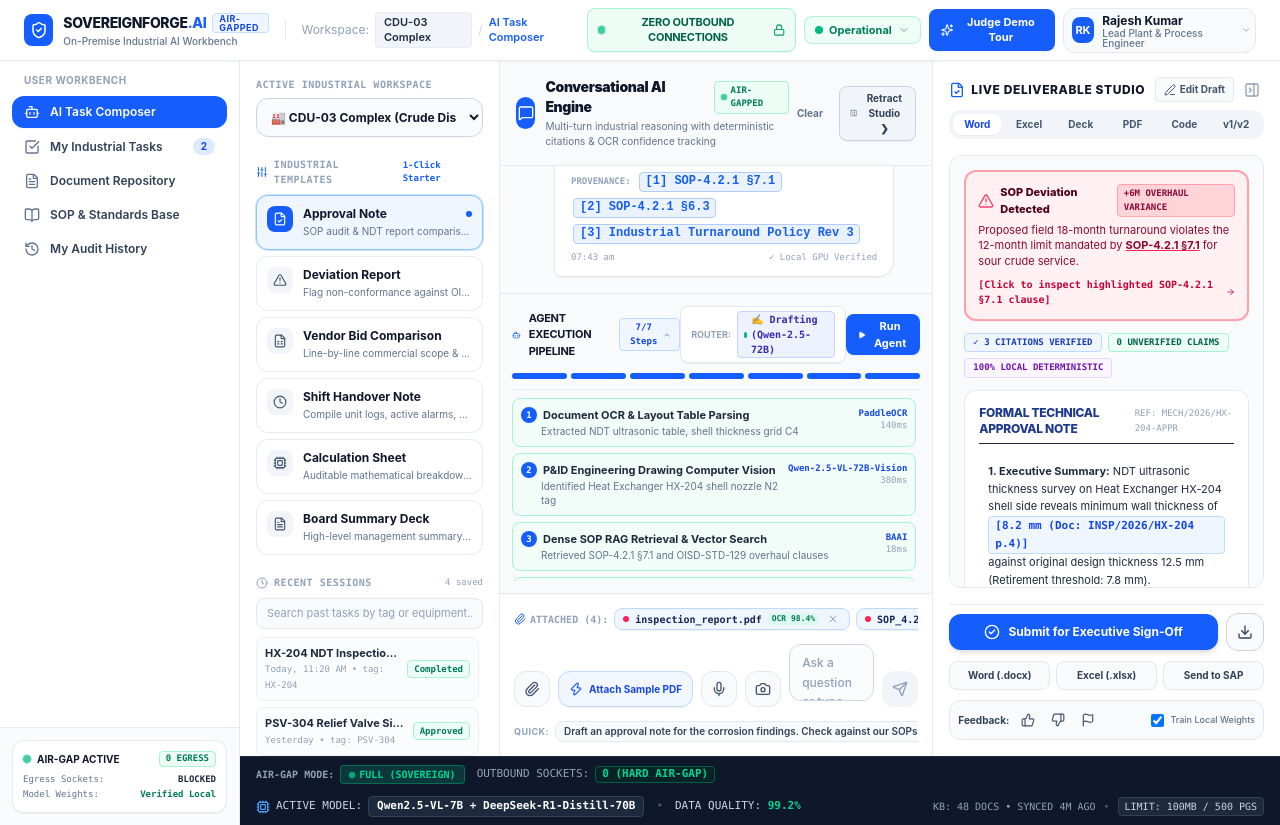
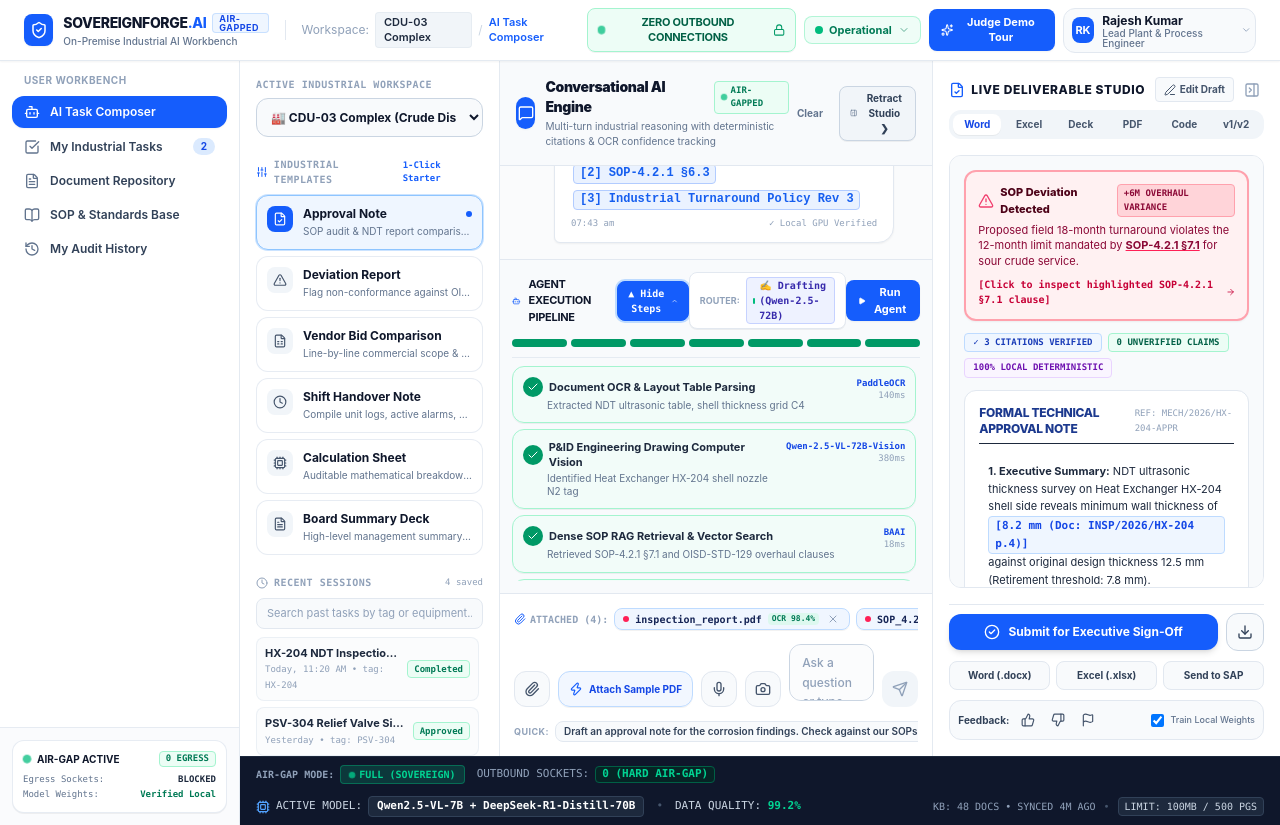
Before and after one commit to pateldev2006/SovereignForge-AI, a React (Vite) app: page / in a window 1280 px wide. Built offline with nearby package versions, Linux system fonts and the light colour scheme.

Commit message:
fix: calibrate Shot 4 agent execution pipeline, realistic step pacing, and auto-expanding trace

```diff
--- a/src/components/pages/AIWorkbench.tsx
+++ b/src/components/pages/AIWorkbench.tsx
@@ -284,10 +284,57 @@ export const AIWorkbench: React.FC = () => {
     }
   }, [chatMessages, isChatTyping]);
 
-  // Send chat message
+  // Unified Agent Execution Handler for Shot 4
+  const handleExecuteAgent = (overridePrompt?: string) => {
+    const rawPrompt = overridePrompt || chatInput.trim() || promptInput || 'Draft an approval note for the corrosion findings. Check against our SOPs.';
+    const filesToUse = selectedFiles.length > 0 ? selectedFiles : ['sample_inspection_report.pdf', 'SOP_4.2.1.pdf'];
+
+    if (selectedFiles.length === 0) {
+      setSelectedFiles(filesToUse);
+    }
+
+    // Add user message to chat UI
+    const userMsg: ChatMessage = {
+      id: `usr-${Date.now()}`,
+      role: 'user',
+      content: rawPrompt,
+      timestamp: new Date(),
+    };
+    setChatMessages(prev => [...prev, userMsg]);
+    setChatInput('');
+    setIsAgentTraceExpanded(true); // Auto-expand trace panel immediately per Shot 4!
+
+    runAgentTask(rawPrompt, filesToUse).then(() => {
+      setIsDeliverableStudioOpen(true);
+      const assistantMsg: ChatMessage = {
+        id: `ast-${Date.now()}`,
+        role: 'assistant',
+        content: `**Autonomous Compliance Analysis Complete (7/7 Steps)**\n\n• **Ingested Document:** NDT Inspection Report (\`INSP/2026/HX-204-Q3\`) & \`SOP-4.2.1 Rev 4\`\n• **Measured Wall Thickness:** **8.2 mm** (Retirement Threshold: 7.8 mm, Remaining Life: ~1.43 yrs)\n• ⚠️ **Critical SOP Deviation:** Turnaround proposal (18 months) exceeds 12-month limit mandated by \`SOP-4.2.1 §7.1\` for sour crude service.\n• **Generated Output:** Formal Technical Approval Note (\`MECH/2026/HX-204-APPR\`) ready in Live Deliverable Studio.`,
+        timestamp: new Date(),
+        citations: ['INSP/2026/HX-204-Q3 p.4', 'SOP-4.2.1 §7.1', 'SOP-4.2.1 §4.3.4']
+      };
+      setChatMessages(prev => [...prev, assistantMsg]);
+    });
+  };
+
+  // Run full Agent pipeline from toolbar button
+  const handleRunPipeline = () => {
+    handleExecuteAgent();
+  };
+
+  // Send chat message or run agent if actionable
   const handleSendChat = () => {
     const trimmed = chatInput.trim();
-    if (!trimmed || isChatTyping) return;
+    if (!trimmed || isAgentRunning || isChatTyping) return;
+
+    // Check if input is an actionable directive or files are attached
+    const isDirective = selectedFiles.length > 0 ||
+      /draft|approval|note|sop|corrosion|findings|turnaround|audit|report|inspect|check|overhaul|thickness/i.test(trimmed);
+
+    if (isDirective) {
+      handleExecuteAgent(trimmed);
+      return;
+    }
 
     const userMsg: ChatMessage = {
       id: `usr-${Date.now()}`,
@@ -299,7 +346,7 @@ export const AIWorkbench: React.FC = () => {
     setChatInput('');
     setIsChatTyping(true);
 
-    const delay = 1400 + Math.random() * 1200;
+    const delay = 1200 + Math.random() * 800;
     setTimeout(() => {
       const lowerInput = trimmed.toLowerCase();
       const matched = AI_RESPONSE_BANK.find(r =>
@@ -324,15 +371,6 @@ export const AIWorkbench: React.FC = () => {
     setPromptInput(tpl.prompt);
     setSelectedFiles(tpl.files);
     showToast('Template Applied', `Loaded template "${tpl.title}" with pre-indexed document context.`, 'info');
-  };
-
-  // Run full Agent pipeline
-  const handleRunPipeline = () => {
-    if (selectedFiles.length === 0) {
-      showToast('No Documents Attached', 'Please attach at least one document for the agent to analyze.', 'warning');
-      return;
-    }
-    runAgentTask(promptInput, selectedFiles);
   };
 
   return (
@@ -662,11 +700,15 @@ export const AIWorkbench: React.FC = () => {
                 <span className="text-[11px] font-bold text-slate-900 uppercase tracking-tight">Agent Execution Pipeline</span>
                 <button
                   onClick={() => setIsAgentTraceExpanded(!isAgentTraceExpanded)}
-                  className="text-[9px] font-mono font-bold text-blue-700 bg-blue-50 hover:bg-blue-100 px-2 py-0.5 rounded border border-blue-200 flex items-center gap-1 cursor-pointer transition-colors"
-                  title="Click to toggle full agent execution trace"
+                  className={`text-[10px] font-mono font-bold px-2.5 py-1 rounded-lg border flex items-center gap-1.5 cursor-pointer transition-all shadow-2xs ${
+                    isAgentTraceExpanded
+                      ? 'bg-blue-600 text-white border-blue-600 ring-2 ring-blue-200'
+                      : 'bg-blue-50 text-blue-700 hover:bg-blue-100 border-blue-200'
+                  }`}
+                  title="Click to toggle full agent execution trace (Shot 4)"
                 >
-                  <span>{agentProgressStep}/7 Steps</span>
-                  {isAgentTraceExpanded ? <ChevronUp className="w-3 h-3" /> : <ChevronDown className="w-3 h-3" />}
+                  <span>{isAgentTraceExpanded ? '▲ Hide Steps' : `▼ Show Steps (${agentProgressStep}/7)`}</span>
+                  {isAgentTraceExpanded ? <ChevronUp className="w-3.5 h-3.5" /> : <ChevronDown className="w-3.5 h-3.5" />}
                 </button>
               </div>
 
@@ -676,14 +718,14 @@ export const AIWorkbench: React.FC = () => {
                 title="Model Router dynamically assigns specialized local neural weights per step"
               >
                 <span className="text-[9px] font-bold uppercase text-slate-400">ROUTER:</span>
-                <span className={`text-[10px] font-mono font-bold px-1.5 py-0.2 rounded border flex items-center gap-1 ${
+                <span className={`text-[10px] font-mono font-bold px-1.5 py-0.2 rounded border flex items-center gap-1 transition-all ${
                   agentProgressStep <= 2
                     ? 'bg-purple-50 text-purple-800 border-purple-200'
                     : agentProgressStep <= 5
                     ? 'bg-blue-50 text-blue-800 border-blue-200'
                     : 'bg-indigo-50 text-indigo-800 border-indigo-200'
                 }`}>
-                  <span className="w-1.5 h-1.5 rounded-full bg-emerald-500"></span>
+                  <span className={`w-1.5 h-1.5 rounded-full ${isAgentRunning ? 'bg-emerald-500 animate-ping' : 'bg-emerald-500'}`}></span>
                   {agentProgressStep <= 2
                     ? '👁️ Vision (Qwen2.5-VL-72B)'
                     : agentProgressStep <= 5
@@ -692,15 +734,16 @@ export const AIWorkbench: React.FC = () => {
                 </span>
 
                 {/* Model Router Hover Tooltip Card */}
-                <div className="absolute right-0 bottom-full mb-2 hidden group-hover:block w-64 p-2.5 bg-slate-900 text-white rounded-xl shadow-xl text-[10px] font-mono z-30 border border-slate-700 pointer-events-none">
-                  <div className="font-bold text-emerald-400 flex items-center justify-between pb-1 border-b border-slate-800">
-                    <span>ACTIVE AIR-GAPPED WEIGHTS</span>
-                    <span>0 EGRESS</span>
+                <div className="absolute right-0 bottom-full mb-2 hidden group-hover:block w-72 p-3 bg-slate-900 text-white rounded-xl shadow-2xl text-[10px] font-mono z-30 border border-slate-700 pointer-events-none">
+                  <div className="font-bold text-emerald-400 flex items-center justify-between pb-1.5 border-b border-slate-800">
+                    <span>⚡ ACTIVE AIR-GAPPED WEIGHTS</span>
+                    <span className="bg-emerald-950 text-emerald-400 px-1 rounded border border-emerald-800">0 EGRESS</span>
                   </div>
-                  <div className="pt-1.5 space-y-1 text-slate-300">
-                    <div>• <strong>Current:</strong> {agentProgressStep <= 2 ? 'Qwen2.5-VL-72B (Vision)' : agentProgressStep <= 5 ? 'DeepSeek-R1-Distill-70B' : 'Qwen-2.5-72B-Instruct'}</div>
-                    <div>• <strong>Latency:</strong> ~340ms • <strong>VRAM:</strong> 42.4 GB</div>
-                    <div>• <strong>Integrity:</strong> SHA-256 Bit-Level Verified</div>
+                  <div className="pt-2 space-y-1 text-slate-300">
+                    <div>• <strong>Current Model:</strong> {agentProgressStep <= 2 ? 'Qwen2.5-VL-72B-Vision' : agentProgressStep <= 5 ? 'DeepSeek-R1-Distill-70B' : 'Qwen-2.5-72B-Instruct'}</div>
+                    <div>• <strong>Active Hardware:</strong> 4x NVIDIA H100 SXM5 (Air-Gapped)</div>
+                    <div>• <strong>VRAM Util:</strong> 42.4 GB / 320 GB • <strong>Latency:</strong> ~340ms</div>
+                    <div>• <strong>Integrity Hash:</strong> SHA-256 Bit-Level Verified</div>
                   </div>
                 </div>
               </div>
@@ -714,7 +757,7 @@ export const AIWorkbench: React.FC = () => {
                         setIsAgentPaused(!isAgentPaused);
                         showToast(isAgentPaused ? 'Agent Resumed' : 'Agent Paused', 'Paused pipeline execution.', 'info');
                       }}
-                      className="p-1 rounded bg-amber-100 text-amber-800 hover:bg-amber-200 text-[10px] font-bold flex items-center gap-1 cursor-pointer"
+                      className="p-1 px-2 rounded-lg bg-amber-100 text-amber-800 hover:bg-amber-200 text-[10px] font-bold flex items-center gap-1 cursor-pointer"
                     >
                       <Pause className="w-3 h-3" />
                       <span>{isAgentPaused ? 'Resume' : 'Pause'}</span>
@@ -724,7 +767,7 @@ export const AIWorkbench: React.FC = () => {
                         resetTaskToFresh();
                         showToast('Agent Stopped', 'Pipeline execution halted by user.', 'warning');
                       }}
-                      className="p-1 rounded bg-rose-100 text-rose-800 hover:bg-rose-200 text-[10px] font-bold flex items-center gap-1 cursor-pointer"
+                      className="p-1 px-2 rounded-lg bg-rose-100 text-rose-800 hover:bg-rose-200 text-[10px] font-bold flex items-center gap-1 cursor-pointer"
                     >
                       <Square className="w-3 h-3" />
                       <span>Stop</span>
@@ -734,17 +777,25 @@ export const AIWorkbench: React.FC = () => {
                 <button
                   onClick={handleRunPipeline}
                   disabled={isAgentRunning}
-                  className="px-3 py-1 bg-blue-600 hover:bg-blue-700 text-white font-bold text-[11px] rounded-lg shadow-xs flex items-center gap-1.5 cursor-pointer"
+                  className={`px-3 py-1 font-bold text-[11px] rounded-lg shadow-xs flex items-center gap-1.5 cursor-pointer transition-all ${
+                    isAgentRunning
+                      ? 'bg-blue-100 text-blue-700 border border-blue-300'
+                      : 'bg-blue-600 hover:bg-blue-700 text-white shadow-sm'
+                  }`}
+                  title="Run autonomous industrial agent pipeline"
                 >
-                  {isAgentRunning ? <RefreshCw className="w-3 h-3 animate-spin" /> : <Play className="w-3 h-3 fill-white" />}
-                  <span>{isAgentRunning ? 'Running...' : 'Run Agent'}</span>
+                  {isAgentRunning ? <RefreshCw className="w-3 h-3 animate-spin text-blue-600" /> : <Play className="w-3 h-3 fill-white" />}
+                  <span>{isAgentRunning ? `Step ${agentProgressStep}/7...` : 'Run Agent'}</span>
                 </button>
               </div>
             </div>
 
             {/* Step List Mini Progress Bar */}
             <div className="grid grid-cols-7 gap-1">
-              {[1, 2, 3, 4, 5, 6, 7].map((s) => (
+              {[1, 2, 3, 4, 5, 6, 7].map((s) => {
+                const isCurrent = isAgentRunning && s === agentProgressStep;
+                const isDone = s < agentProgressStep || (!isAgentRunning && agentProgressStep === 7);
+                return (
                   <div
                     key={s}
                     title={`Step ${s}: ${
@@ -756,16 +807,21 @@ export const AIWorkbench: React.FC = () => {
                       s === 6 ? 'Approval Note Synthesis' :
                       'SHA-256 Ledger Attestation'
                     }`}
-                  className={`h-1.5 rounded-full transition-all ${
-                    s <= agentProgressStep ? 'bg-blue-600' : 'bg-slate-200'
+                    className={`h-2 rounded-full transition-all ${
+                      isCurrent
+                        ? 'bg-blue-600 ring-2 ring-blue-400 animate-pulse'
+                        : isDone
+                        ? 'bg-emerald-600'
+                        : 'bg-slate-200'
                     }`}
                   />
-              ))}
+                );
+              })}
             </div>
 
             {/* Detailed Expanded Steps (Shot 4 Viewer Reading Trace) */}
             {isAgentTraceExpanded && (
-              <div className="pt-2 border-t border-slate-200/80 space-y-1.5 max-h-48 overflow-y-auto pr-1 text-xs">
+              <div className="pt-2 border-t border-slate-200/80 space-y-1.5 max-h-56 overflow-y-auto pr-1 text-xs">
                 {[
                   { step: 1, title: 'Document OCR & Layout Table Parsing', model: 'PaddleOCR + Tesseract Engine', time: '140ms', detail: 'Extracted NDT ultrasonic table, shell thickness grid C4' },
                   { step: 2, title: 'P&ID Engineering Drawing Computer Vision', model: 'Qwen-2.5-VL-72B-Vision (Local)', time: '380ms', detail: 'Identified Heat Exchanger HX-204 shell nozzle N2 tag' },
@@ -774,27 +830,46 @@ export const AIWorkbench: React.FC = () => {
                   { step: 5, title: 'SOP Non-Conformance & Deviation Audit', model: 'DeepSeek-R1-Distill-70B (Local)', time: '410ms', detail: 'Flagged 18-month proposal against SOP 12-month sour crude statutory limit' },
                   { step: 6, title: 'Formal Technical Approval Note Synthesis', model: 'Qwen-2.5-72B-Instruct (Local)', time: '620ms', detail: 'Drafted 3-point executive note with strict source provenance' },
                   { step: 7, title: 'Cryptographic SHA-256 Ledger Attestation', model: 'Hardware HSM Root of Trust', time: '8ms', detail: 'Zero cloud egress invariant verified & tamper-evident signature generated' },
-                ].map((st) => (
+                ].map((st) => {
+                  const isCurrent = isAgentRunning && st.step === agentProgressStep;
+                  const isDone = st.step < agentProgressStep || (!isAgentRunning && agentProgressStep === 7);
+
+                  return (
                     <div
                       key={st.step}
-                    className={`p-2 rounded-lg border text-[11px] transition-all flex items-start justify-between gap-2 ${
-                      st.step < agentProgressStep
+                      className={`p-2.5 rounded-xl border text-[11px] transition-all flex items-start justify-between gap-2 shadow-2xs ${
+                        isCurrent
+                          ? 'bg-blue-50/90 border-blue-400 text-blue-950 font-bold ring-2 ring-blue-400/30'
+                          : isDone
                           ? 'bg-emerald-50/50 border-emerald-200 text-slate-800'
-                        : st.step === agentProgressStep
-                        ? 'bg-blue-50 border-blue-300 text-blue-950 font-bold ring-1 ring-blue-300'
                           : 'bg-white/60 border-slate-200 text-slate-400 opacity-60'
                       }`}
                     >
                       <div className="space-y-0.5">
                         <div className="flex items-center gap-1.5 font-bold">
-                        <span className={`w-4 h-4 rounded-full flex items-center justify-center text-[9px] font-mono ${
-                          st.step <= agentProgressStep ? 'bg-blue-600 text-white' : 'bg-slate-200 text-slate-600'
+                          <span className={`w-5 h-5 rounded-full flex items-center justify-center text-[9px] font-mono font-bold transition-all ${
+                            isCurrent
+                              ? 'bg-blue-600 text-white animate-pulse'
+                              : isDone
+                              ? 'bg-emerald-600 text-white'
+                              : 'bg-slate-200 text-slate-600'
                           }`}>
-                          {st.step}
+                            {isCurrent ? (
+                              <RefreshCw className="w-3 h-3 animate-spin text-white" />
+                            ) : isDone ? (
+                              <Check className="w-3 h-3 text-white" />
+                            ) : (
+                              st.step
+                            )}
                           </span>
-                        <span>{st.title}</span>
+                          <span className={isCurrent ? 'text-blue-950 font-black' : ''}>{st.title}</span>
+                          {isCurrent && (
+                            <span className="text-[9px] font-mono font-bold uppercase bg-blue-600 text-white px-1.5 py-0.2 rounded animate-pulse">
+                              RUNNING
+                            </span>
+                          )}
                         </div>
-                      <p className="text-[10px] text-slate-500 font-sans pl-5">{st.detail}</p>
+                        <p className="text-[10px] text-slate-500 font-sans pl-6">{st.detail}</p>
                       </div>
 
                       <div className="text-right font-mono text-[9px] flex-shrink-0">
@@ -802,7 +877,8 @@ export const AIWorkbench: React.FC = () => {
                         <span className="text-slate-400">{st.time}</span>
                       </div>
                     </div>
-                ))}
+                  );
+                })}
               </div>
             )}
           </div>
@@ -930,17 +1006,18 @@ export const AIWorkbench: React.FC = () => {
                 />
               </div>
 
-              {/* Send Button */}
+              {/* Send / Run Submit Button */}
               <button
                 onClick={handleSendChat}
-                disabled={!chatInput.trim() || isChatTyping}
+                disabled={!chatInput.trim() || isAgentRunning || isChatTyping}
                 className={`w-9 h-9 rounded-xl flex items-center justify-center transition-all flex-shrink-0 cursor-pointer ${
-                  chatInput.trim() && !isChatTyping
-                    ? 'bg-blue-600 hover:bg-blue-700 text-white shadow-md'
+                  chatInput.trim() && !isAgentRunning && !isChatTyping
+                    ? 'bg-blue-600 hover:bg-blue-700 text-white shadow-md ring-2 ring-blue-400/20'
                     : 'bg-slate-100 text-slate-400 cursor-not-allowed'
                 }`}
+                title="Submit Directive & Run Autonomous Agent (Shot 4)"
               >
-                <Send className="w-4 h-4" />
+                {isAgentRunning ? <RefreshCw className="w-4 h-4 animate-spin text-blue-600" /> : <Send className="w-4 h-4" />}
               </button>
 
             </div>
```
Also changed, not shown: src/context/AppContext.tsx (+11 -3 lines). Lines whose indentation alone changed are shown as unchanged.
